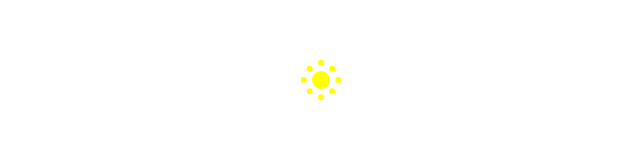
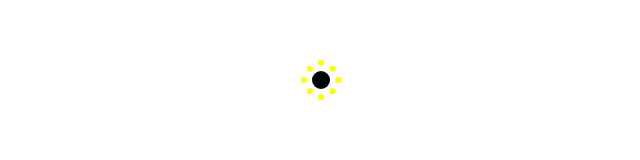
Before and after one commit to JaneWNgugi/dayandnight.github.io, a plain HTML site: page index.html in a window 1280 px wide. Both pictures are taken after a click on the label 640 px from the left and 80 px from the top of the page. Shown: the full height of the page, 319-959 px from the left. Drawn offline with Linux system fonts and the light colour scheme.

Commit message:
update style.css

```diff
--- a/style.css
+++ b/style.css
@@ -58,7 +58,7 @@ body{
   }
 
   .dayNight input:checked + div:before {
-    background: #ffff00;
+    background: #000000;
     transition: background 0.3s ease 0.1s;
   }
 
```
